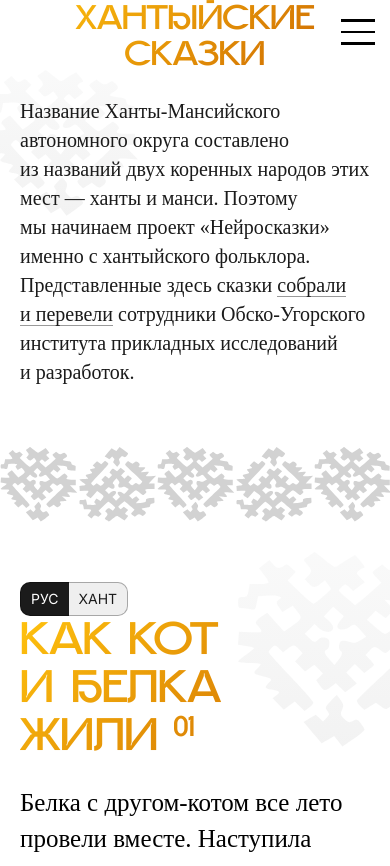
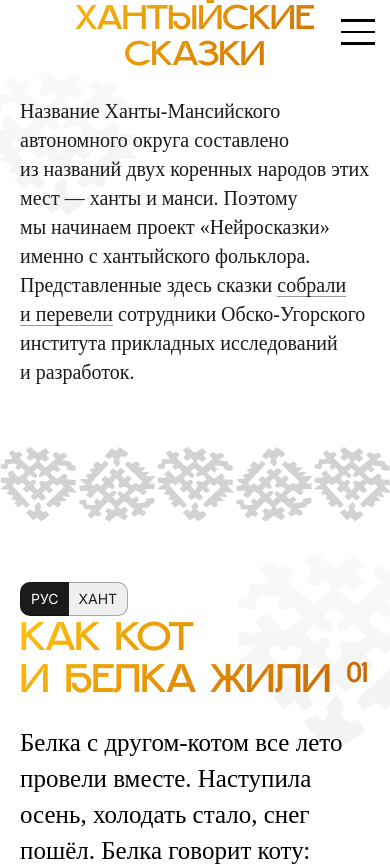
Before and after one commit to neft-media/neiroskazki, a React (Create React App) app: page /#/tales/khanty in a window 390 px wide. Shown: the top 866 px of the page. Built offline with nearby package versions, Linux system fonts and the light colour scheme.

Commit message:
Поправил косячок с тултипом и размер заголовков для мобильников

```diff
--- a/src/components/custom-tooltip/custom-tooltip.module.css
+++ b/src/components/custom-tooltip/custom-tooltip.module.css
@@ -1,7 +1,7 @@
 .highlightedText {
   border-radius: 1em;
   border: 1px dashed #000;
-  padding-top: 0.2em;
+  padding-top: 0.05em;
   padding-bottom: 0.2em;
   padding-inline: 0.5em;
   cursor: pointer;
--- a/src/styles/index.css
+++ b/src/styles/index.css
@@ -156,7 +156,7 @@ h3 {
   }
 
   h2 {
-    font-size: 48px;
+    font-size: 42px;
   }
 
   .tale_id {
```
Also changed, not shown: 5 other files (tests, documents, lock files or other folders).
